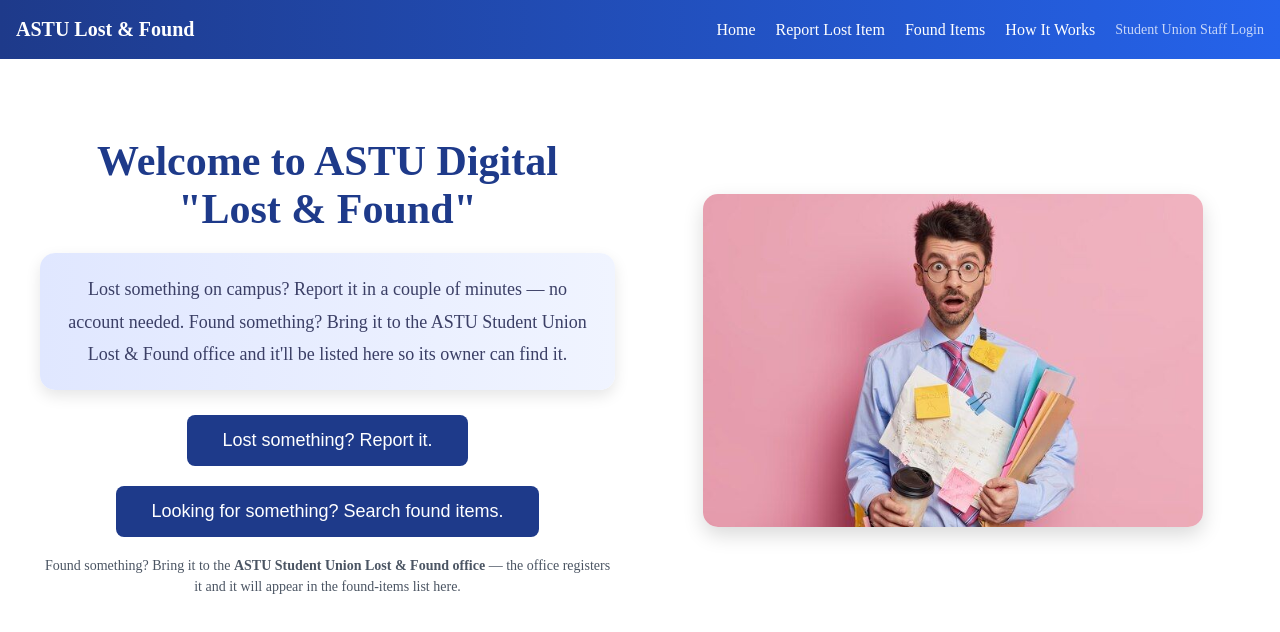
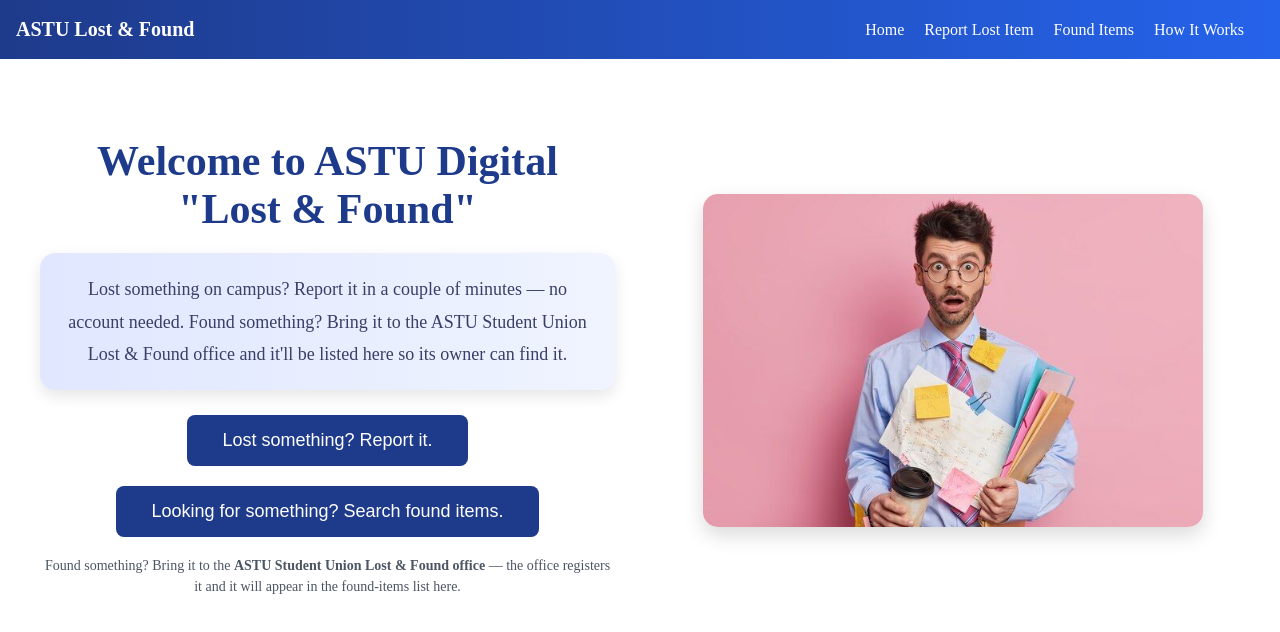
Before and after one commit to babaty73/lost-and-found, a React (Vite) app in the folder frontend/: page /home in a window 1280 px wide. Shown: the top 632 px of the page. Built offline with nearby package versions, Linux system fonts and the light colour scheme; no server answers.

Commit message:
removed admin login from navbar

```diff
--- a/frontend/src/components/Navbar.jsx
+++ b/frontend/src/components/Navbar.jsx
@@ -54,8 +54,7 @@ function Navbar({ adminUser, onLogout }) {
             </button>
           </>
         ) : (
-          <Link to="/admin/login" className="admin-link" onClick={() => setMenuOpen(false)}>
-            Student Union Staff Login
+          <Link to="/">
           </Link>
         )}
       </div>
```
